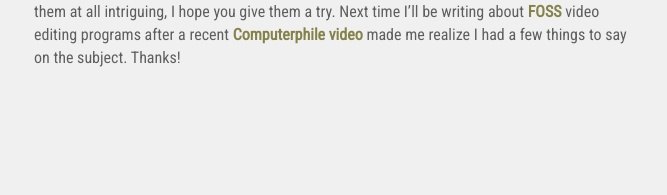
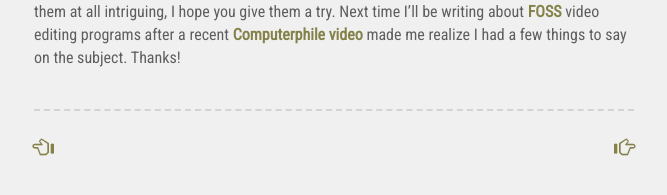
Before and after one commit to mthadley/mthadley.github.io, a Jekyll site: the page built from _posts/2014-11-19-elevator-musc.md, in a window 1280 px wide. Shown: the part 3086-3281 px from the top of the page, without its empty margins (306-973 px from the left). Built offline with Jekyll 4.4.1, drawn with Linux system fonts in a browser that asks for light colours; comment, search, counter and statistics services are not loaded; before the commit the page ends 3195 px from its top, so only the background shows below that.

Commit message:
Links to next and previous post

```diff
--- a/_layouts/post.html
+++ b/_layouts/post.html
@@ -3,3 +3,26 @@ layout: default
 ---
 
 {% include post.html post=page %}
+
+{% if page.next or page.previous %}
+
+<div class="post-links">
+  <ul>
+    {% if page.previous %}
+      <li>
+        <a href="{{ page.previous.url }}" rel="prev" title="Previous Post">
+          {% include icon.html name="hand-left" %}
+        </a>
+      </li>
+    {% endif page.previous %}
+
+    {% if page.next %}
+      <li>
+        <a href="{{ page.next.url }}" rel="next" title="Next Post">
+          {% include icon.html name="hand-right" %}
+        </a>
+      </li>
+    {% endif %}
+  </ul>
+</div>
+{% endif %}
--- a/_sass/_post.scss
+++ b/_sass/_post.scss
@@ -45,6 +45,19 @@
   }
 }
 
+.post-links {
+  border-top: 2px dashed rgba($foregroundColor, 0.2);
+  font-size: 20px;
+  padding: 24px 0;
+
+  ul {
+    align-items: center;
+    display: flex;
+    justify-content: space-between;
+    padding: 0;
+  }
+}
+
 .show-all {
   color: $theme;
 
```
